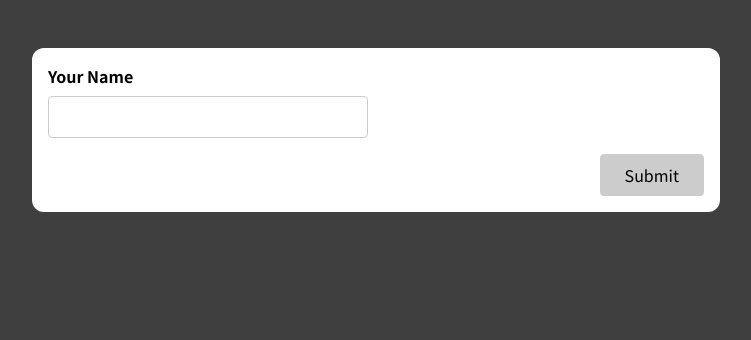
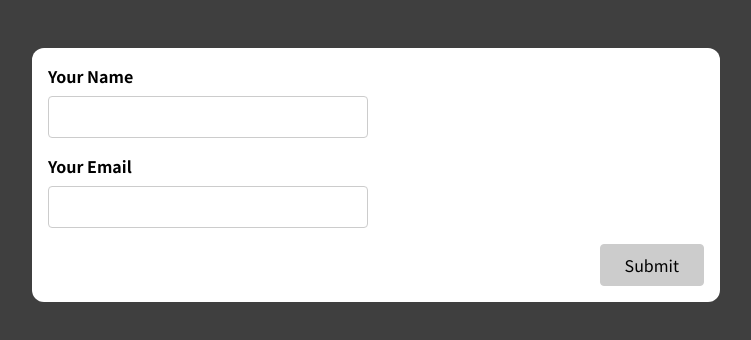
Before and after one commit to ppalladio/ReactForm, a React (Create React App) app: page / in a window 1280 px wide. Shown: the top 340 px of the page, without its empty margins (264-1015 px from the left). Built offline with nearby package versions, Linux system fonts and the light colour scheme.

Commit message:
add email column

```diff
--- a/src/components/SimpleInput.js
+++ b/src/components/SimpleInput.js
@@ -8,22 +8,32 @@
      */
     // const nameInputRef = useRef();//' if we are using useRef
     const [enteredName, setEnteredName] = useState('');
+    const [enteredEmail, setEnteredEmail] = useState('');
     // const [enteredNameIsValid, setEnteredNameIsValid] = useState(false);
     const [enteredNameTouched, setEnteredNameTouched] = useState(false);
-
+    const [enteredEmailTouched, setEnteredEmailTouched] = useState(false);
     const enteredNameIsValid = enteredName.trim() !== '';
     const nameInputIsInvalid = !enteredNameIsValid && enteredNameTouched; //# only when user tried to inout and the input is invalid, then we can say the name input is invalid
+    const enteredEmailIsValid = enteredEmail.includes('@');
+    const emailInputIsInvalid = !enteredEmailIsValid && enteredEmailTouched;
 
     let formIsValid = false;
-    if (enteredNameIsValid) {
+    if (enteredNameIsValid && enteredEmailIsValid) {
         formIsValid = true;
     }
     const nameInputHandler = (e) => {
         setEnteredName(e.target.value);
     };
 
+    const emailInputChangeHandler = (e) => {
+        setEnteredEmail(e.target.value);
+    };
     const lostFocusHandler = (e) => {
         setEnteredNameTouched(true);
+    };
+
+    const lostFocustHandlerEmail = (e) => {
+        setEnteredEmailTouched(true);
     };
 
     const formSubmissionHandler = (e) => {
@@ -37,12 +47,18 @@
         // console.log(enteredValue);//' if we are using useRef
         setEnteredName(''); //.if we are clearing the input field
         setEnteredNameTouched(false);
+
+        setEnteredEmail('');
+        setEnteredEmailTouched(false);
     };
 
     const nameInputClasses = nameInputIsInvalid
         ? 'form-control invalid'
         : 'form-control';
 
+    const emailInputClasses = emailInputIsInvalid
+        ? 'form-control invalid'
+        : 'form-control';
     return (
         <form onSubmit={formSubmissionHandler}>
             <div className={nameInputClasses}>
@@ -56,8 +72,25 @@
                     onBlur={lostFocusHandler}
                 />
             </div>
-            {nameInputIsInvalid && (
-                <p className="error-text">'must enter a valid name'</p>
+            <div>
+                {emailInputIsInvalid && (
+                    <p className="error-text">must enter a valid name</p>
+                )}
+            </div>
+            {/* //.email */}
+            <div className={emailInputClasses}>
+                <label htmlFor="name">Your Email</label>
+                <input
+                    // ref={nameInputRef} //' if we are using useRef
+                    type="email"
+                    id="email"
+                    onChange={emailInputChangeHandler}
+                    value={enteredEmail} //.if we are clearing the input field 'twoway binding'
+                    onBlur={lostFocustHandlerEmail}
+                />
+            </div>
+            {emailInputIsInvalid && (
+                <p className="error-text">must enter a valid email address</p>
             )}
             <div className="form-actions">
                 <button disabled={!formIsValid}>Submit</button>
```
Also changed, not shown: 2 other files (tests, documents, lock files or other folders).
